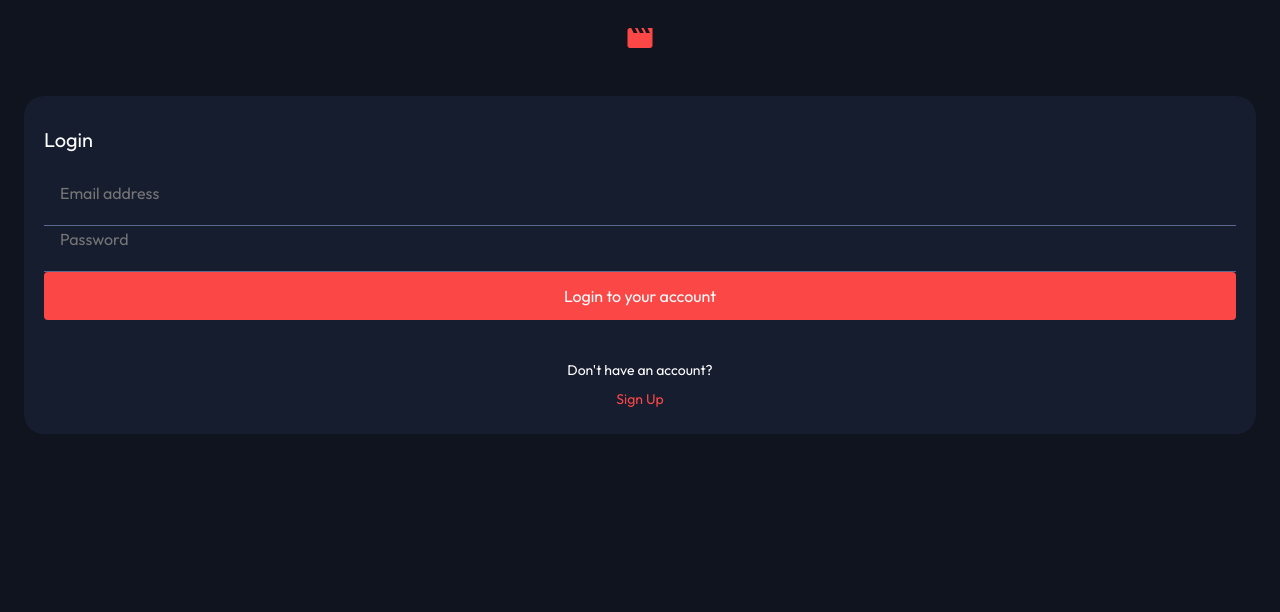
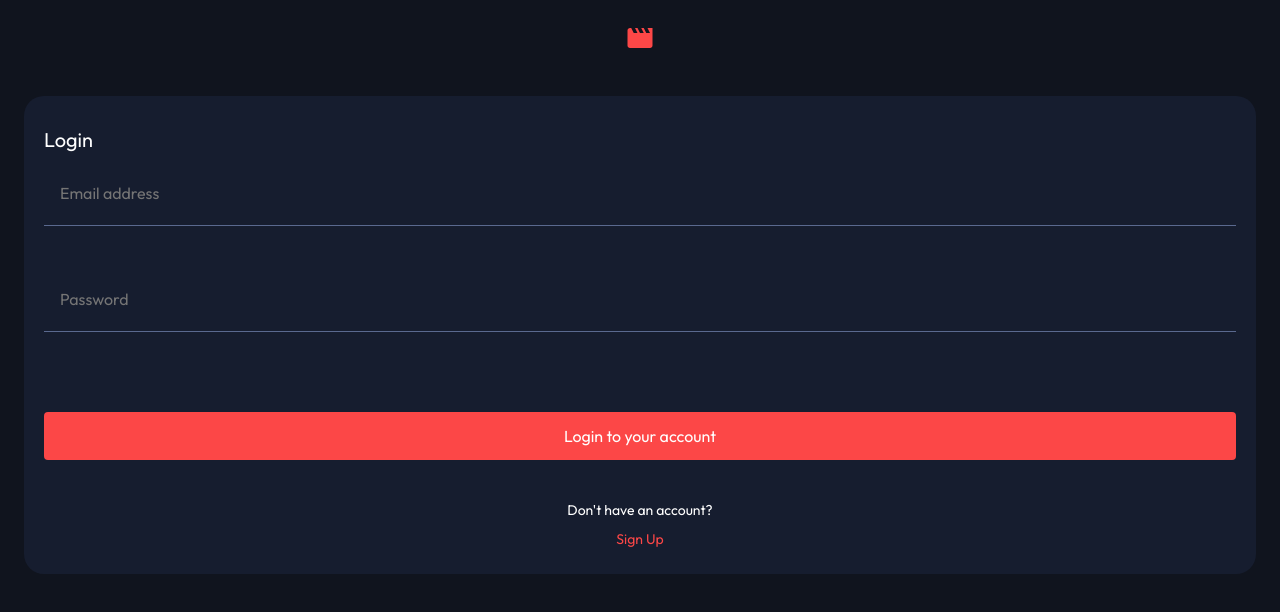
Before and after one commit to Oleksandr-Berd/Entertainment, a React (Create React App) app: page /auth/login in a window 1280 px wide. Shown: the top 612 px of the page. Built offline with nearby package versions, Linux system fonts and the light colour scheme.

Commit message:
validation and useformik for auth

```diff
--- a/src/Pages/AuthPage/AuthPage.tsx
+++ b/src/Pages/AuthPage/AuthPage.tsx
@@ -21,7 +21,7 @@ const AuthPage: React.FC = () => {
 
 
         <LogoSvg width={36} />
-        {location.pathname === "/auth/login" ? <LoginForm /> : <RegistrationForm submit={handleSubmit} />}
+        {location.pathname === "/auth/login" ? <LoginForm submit={handleSubmit} /> : <RegistrationForm submit={handleSubmit} />}
     </SC.AuthContainer>);
 }
 
--- a/src/components/LoginForm/LoginForm.tsx
+++ b/src/components/LoginForm/LoginForm.tsx
@@ -1,15 +1,53 @@
+import * as Yup from 'yup';
 
 import * as SC from "./LoginFormStyled"
+import { useFormik } from 'formik';
+import { IFormProps, IFormValues } from 'interfaces/interfaces';
+import { ChangeEvent, FormEvent } from 'react';
 
-const LoginForm:React.FC = () => {
+const InputValidationSchema = Yup.object().shape({
+    email: Yup.string().email().required("Email is required"),
+    password: Yup.string().min(6, "Password must be at least 6 chars length").required("Password is required")
+})
+
+
+const LoginForm: React.FC<IFormProps> = ({submit}) => {
+
+    const formik = useFormik<Partial<IFormValues>> ({
+        initialValues: {
+            email: "",
+            password: "",
+        },
+        validationSchema: InputValidationSchema,
+        onSubmit: (values) => {
+            console.log(values)
+        }
+    })
+
+    const { email, password } = formik.values
+
+    const handleChange = (evt: ChangeEvent<HTMLInputElement>): void => {
+        formik.handleChange(evt)
+    }
+
+    const handleSubmit = (evt: FormEvent<HTMLFormElement>): void => {
+        evt.preventDefault()
+
+
+       submit({email, password})
+
+    }
+
     return (<SC.FormContainer>
-        <form>
+        <form onSubmit={handleSubmit}>
             <SC.TitleContainer>
                 <SC.Title>Login</SC.Title>
             </SC.TitleContainer>
             <SC.InputContainer>
-                <SC.StyledInput type="email" placeholder="Email address"/>
-                <SC.StyledInput type="password" placeholder="Password"/>
+                <SC.StyledInput name="email" type="email" placeholder="Email address" onChange={handleChange}/>
+                {formik.errors.email ? <SC.ErrorStyled>{formik.errors.email}</SC.ErrorStyled> : <SC.ErrorStyled style={{ color: "transparent" }}>error</SC.ErrorStyled>}
+                <SC.StyledInput name='password' type="password" placeholder="Password" onChange={handleChange } />
+                {formik.errors.password ? <SC.ErrorStyled>{formik.errors.password}</SC.ErrorStyled> : <SC.ErrorStyled style={{ color: "transparent" }}>error</SC.ErrorStyled>}
             </SC.InputContainer>
             <SC.StyledButton type="submit">Login to your account</SC.StyledButton>
             <div>
--- a/src/interfaces/interfaces.ts
+++ b/src/interfaces/interfaces.ts
@@ -1,7 +1,7 @@
 export interface IFormValues {
-    name: string,
-    email: string,
-    password: string,
+    name?: string,
+    email?: string,
+    password?: string,
 }
 
 export interface IFormProps {
```
